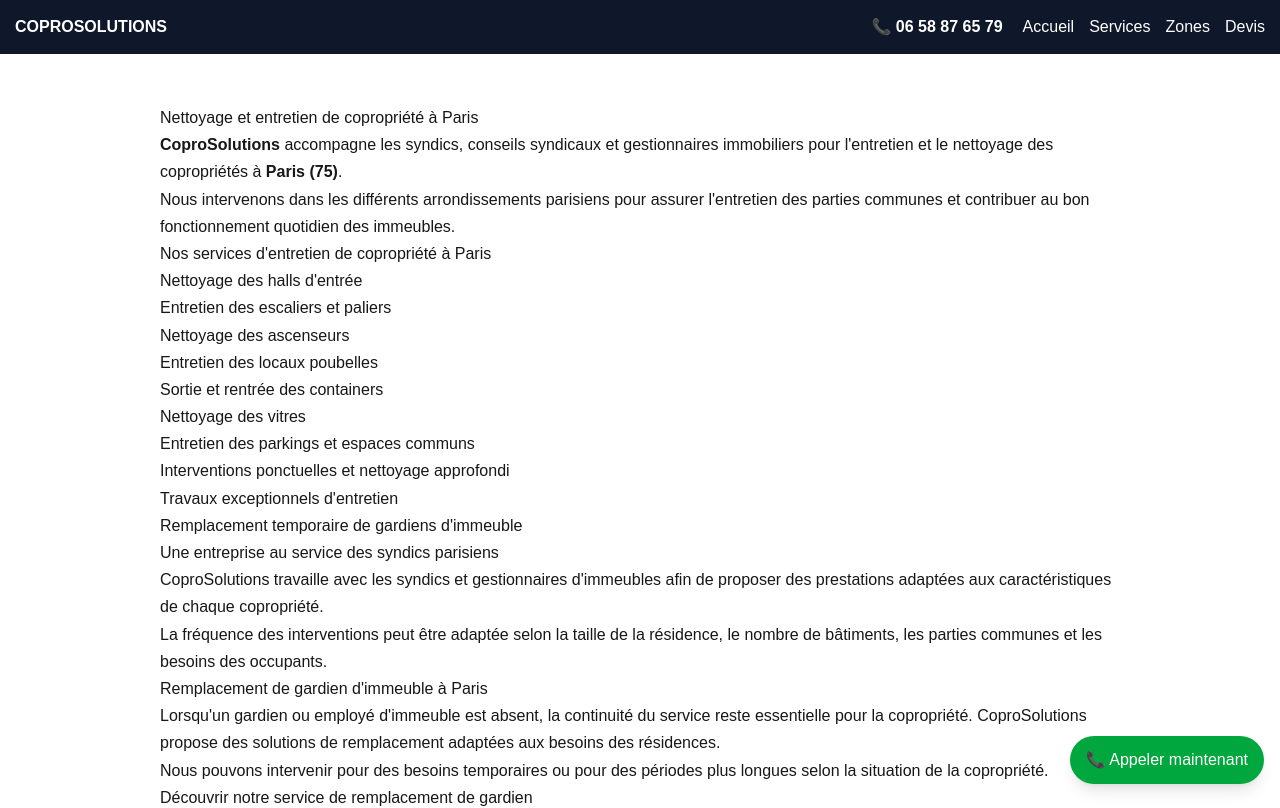
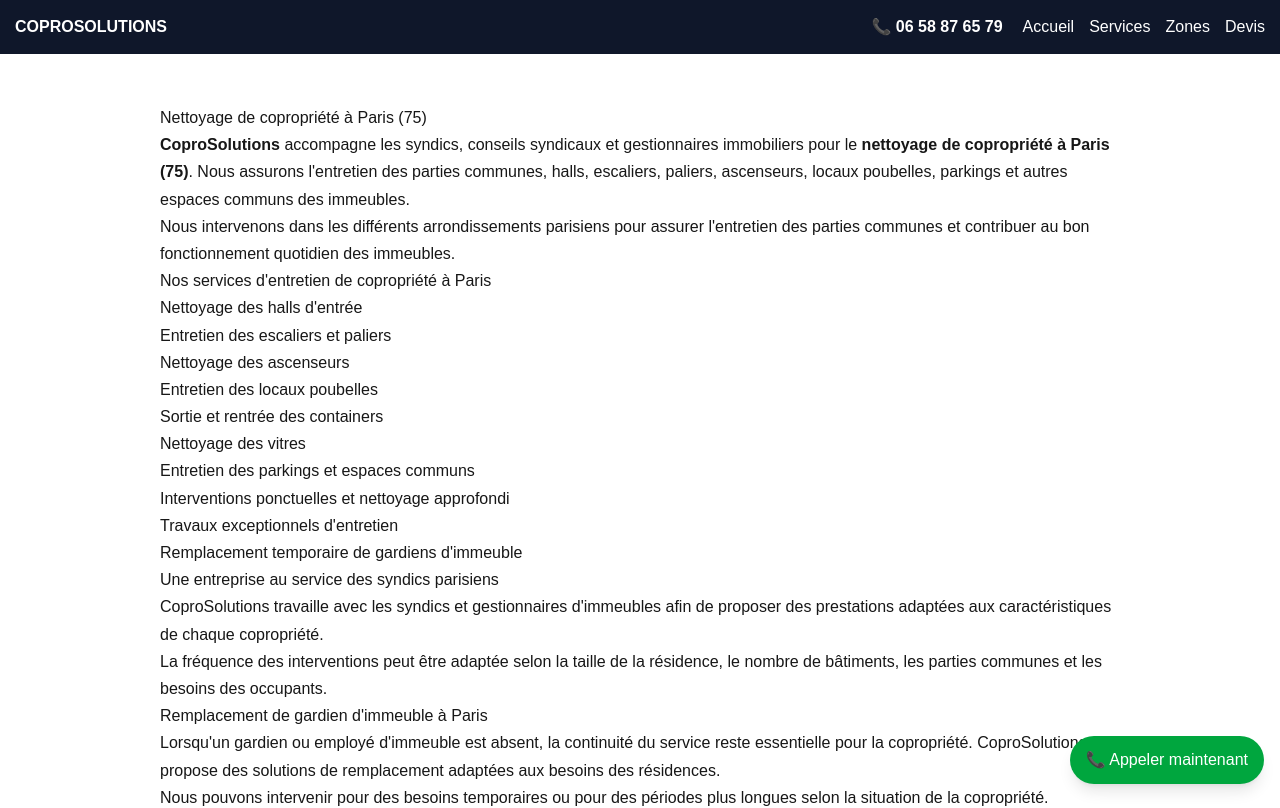
Before and after one commit to amadtag/coprosolutions, a Next.js app: page /zones/paris-75 in a window 1280 px wide. Shown: the top 808 px of the page. Built offline with nearby package versions, Linux system fonts and the light colour scheme.

Commit message:
Optimisation SEO nettoyage copropriété Paris

```diff
--- a/app/zones/paris-75/page.tsx
+++ b/app/zones/paris-75/page.tsx
@@ -2,9 +2,9 @@
 
 export const metadata: Metadata = {
   title:
-    "Nettoyage et entretien de copropriété à Paris | CoproSolutions",
+    "Nettoyage de copropriété à Paris (75)| CoproSolutions",
   description:
-    "CoproSolutions accompagne les syndics et copropriétés à Paris : nettoyage des parties communes, entretien des immeubles, gestion des poubelles, interventions ponctuelles et remplacement de gardiens.",
+    "CoproSolutions assure le nettoyage de copropriété à Paris (75) : parties communes, halls, escaliers, parkings, poubelles, vitres et entretien des immeubles.",
   alternates: {
     canonical: "/zones/paris-75",
   },
@@ -21,13 +21,15 @@
       }}
     >
       <h1>
-        Nettoyage et entretien de copropriété à Paris
+        Nettoyage de copropriété à Paris (75)
       </h1>
 
       <p>
-        <strong>CoproSolutions</strong> accompagne les syndics, conseils
-        syndicaux et gestionnaires immobiliers pour l'entretien et le
-        nettoyage des copropriétés à <strong>Paris (75)</strong>.
+      <strong>CoproSolutions</strong> accompagne les syndics, conseils
+        syndicaux et gestionnaires immobiliers pour le{" "}
+      <strong>nettoyage de copropriété à Paris (75)</strong>. Nous assurons
+        l'entretien des parties communes, halls, escaliers, paliers, ascenseurs,
+        locaux poubelles, parkings et autres espaces communs des immeubles.
       </p>
 
       <p>
```
